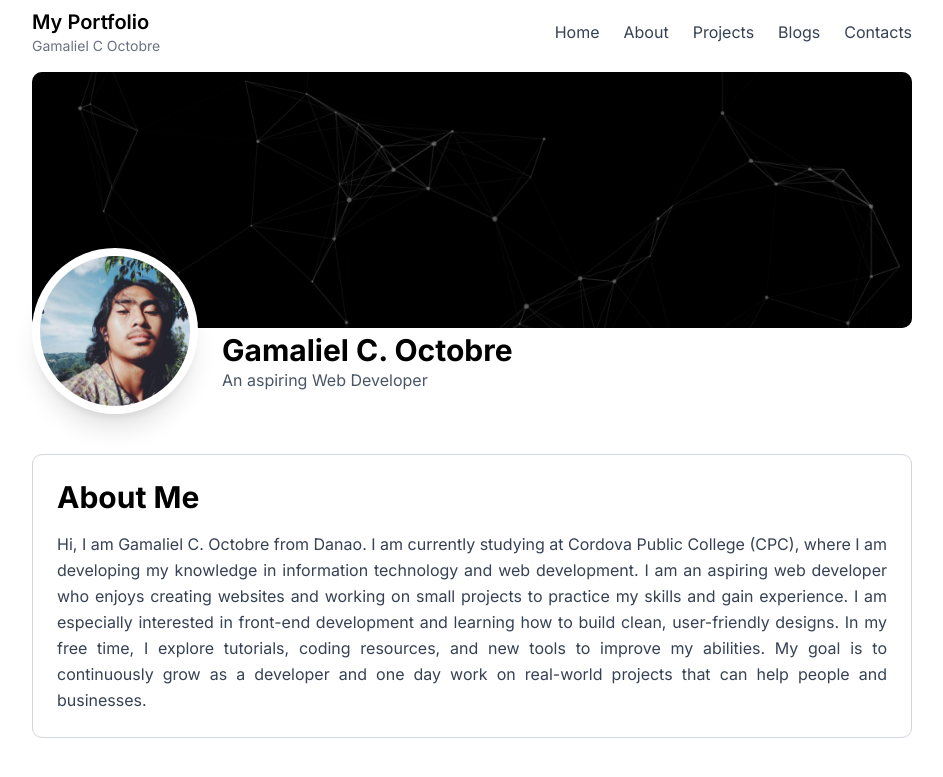
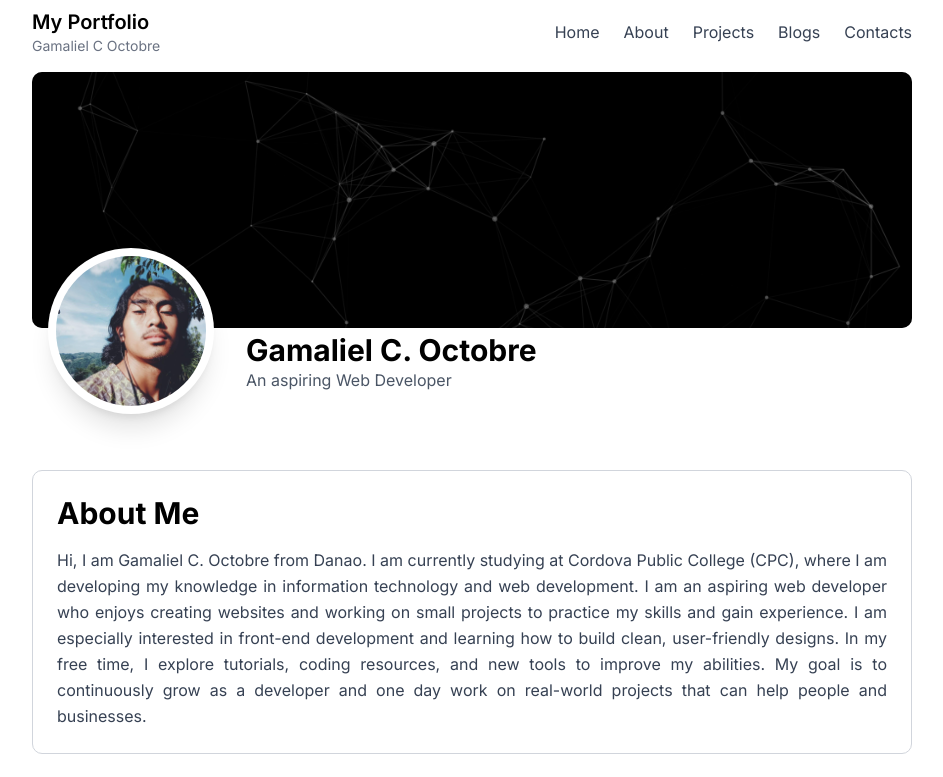
Before and after one commit to Gam10196/myportfolio, a Next.js app: page /about in a window 1280 px wide. Shown: the top 777 px of the page, without its empty margins (168-1111 px from the left). Built offline with nearby package versions, Linux system fonts and the light colour scheme.

Commit message:
modified contacts

```diff
--- a/app/(guest)/about/page.tsx
+++ b/app/(guest)/about/page.tsx
@@ -12,7 +12,7 @@ export default function AboutPage() {
 
       <div className="relative flex items-start gap-6 -mt-24 z-10">
         {/* Profile Image */}
-        <div className="p-2 shadow-xl rounded-full bg-white mt-4">
+        <div className="m-4 p-2 shadow-xl rounded-full bg-white mt-4">
           <Image
             src="/gampp.jpg"
             alt="Gams"
@@ -23,7 +23,7 @@ export default function AboutPage() {
         </div>
 
         {/* Name & Title */}
-        <div className="mt-25">
+        <div className="mt-25 -ml-2">
           <h1 className="text-2xl md:text-3xl font-bold">Gamaliel C. Octobre</h1>
           <p className="text-gray-600">An aspiring Web Developer</p>
         </div>
--- a/app/(guest)/contacts/page.jsx
+++ b/app/(guest)/contacts/page.jsx
@@ -44,7 +44,7 @@ export default function ContactSection() {
               <a href="https://github.com/Gam10196" target="_blank" className="p-2 bg-gray-800 rounded hover:bg-gray-700 transition">
                 <Github size={20} />
               </a>
-              <a href="https://twitter.com" target="_blank" className="p-2 bg-gray-800 rounded hover:bg-gray-700 transition">
+              <a href="https://x.com/Crator124" target="_blank" className="p-2 bg-gray-800 rounded hover:bg-gray-700 transition">
                 <Twitter size={20} />
               </a>
               <a href="https://www.facebook.com/gamaliel10196/" target="_blank" className="p-2 bg-gray-800 rounded hover:bg-gray-700 transition">
```
